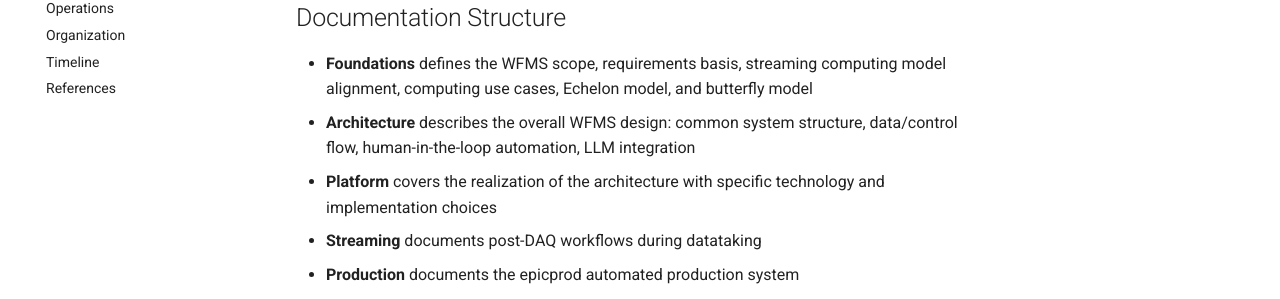
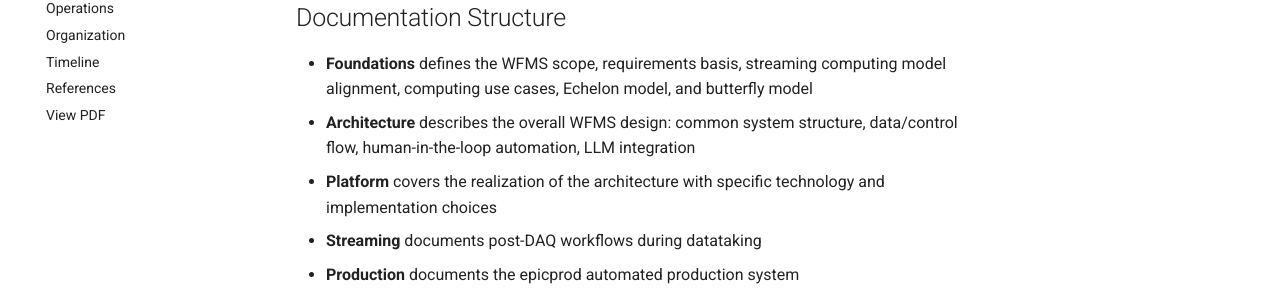
Before and after one commit to eic/epic-wfms-docs, an MkDocs documentation site: the page built from docs/index.md, in a window 1280 px wide. Shown: the part 364-663 px from the top of the page. Built offline with MkDocs 1.6.1 and Material for MkDocs 9.7.7, drawn with Linux system fonts in a browser that asks for light colours; comment, search, counter and statistics services are not loaded.

Commit message:
Add PDF download link to docs navigation
Add a View PDF entry to the MkDocs navigation pointing to the Read the Docs generated PDF download.

Co-authored-by: Codex <codex@openai.com>

```diff
--- a/mkdocs.yml
+++ b/mkdocs.yml
@@ -38,3 +38,4 @@ nav:
   - Organization: organization.md
   - Timeline: timeline.md
   - References: reference.md
+  - View PDF: https://epic-wfms-docs.readthedocs.io/_/downloads/en/latest/pdf/
```
